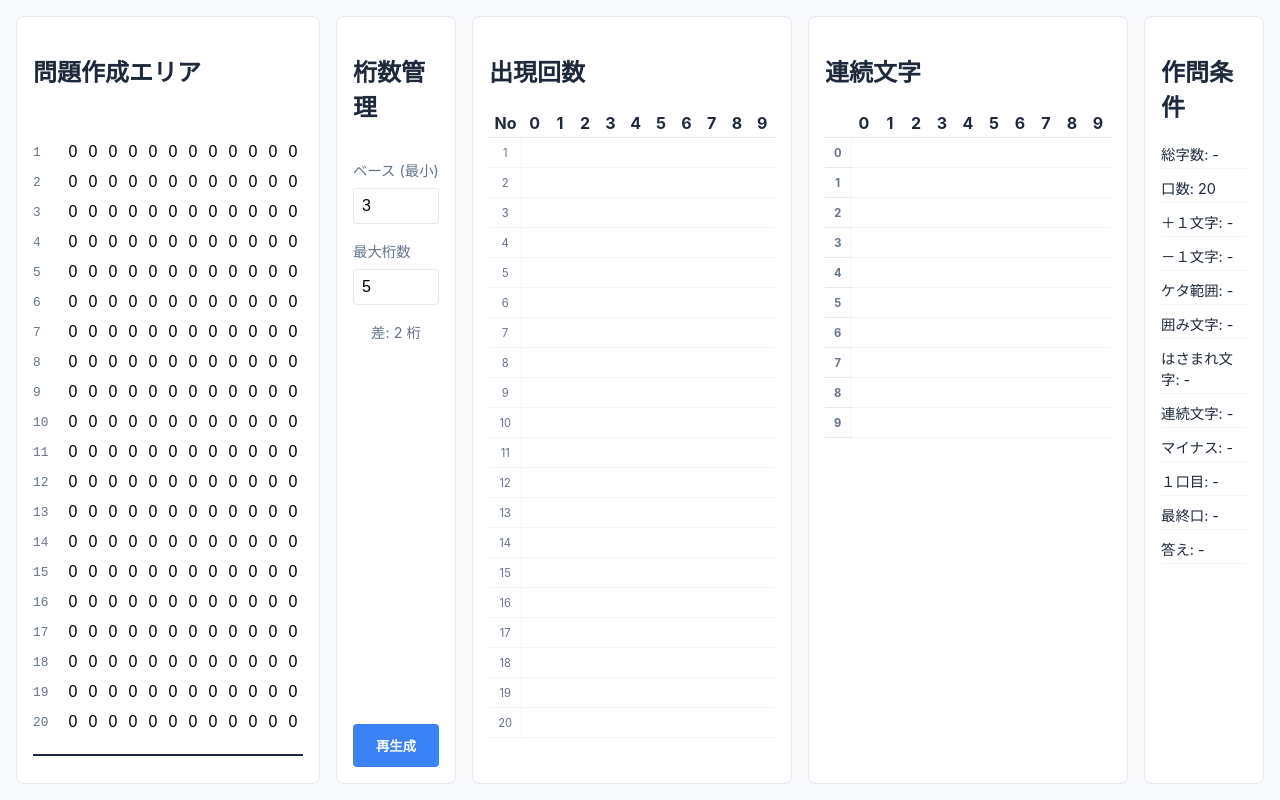
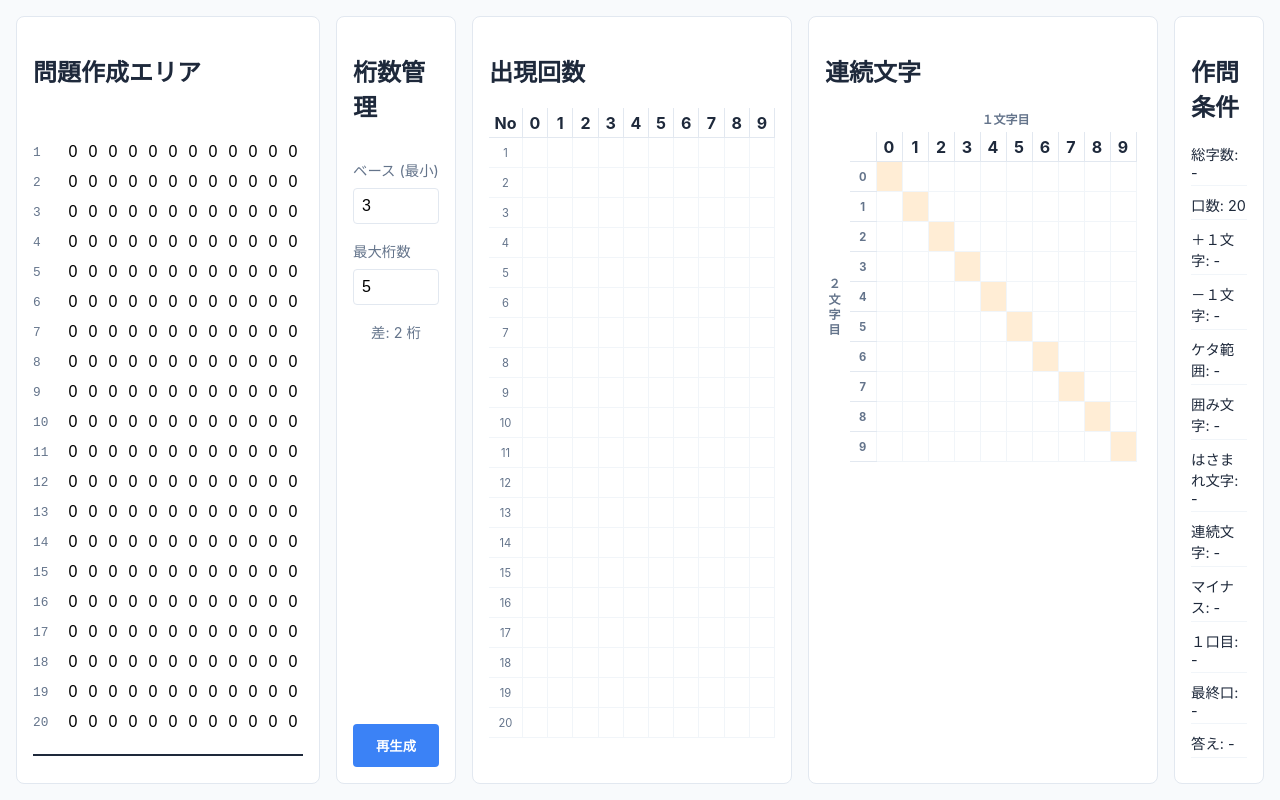
Before and after one commit to shota4327/Abacus_make_problem2, a React (Vite) app in the folder abacus_app/: page / in a window 1280 px wide. Built offline with nearby package versions, Linux system fonts and the light colour scheme.

Commit message:
連続文字エリアの見た目完成

```diff
--- a/abacus_app/src/components/ConsecutiveCounter.jsx
+++ b/abacus_app/src/components/ConsecutiveCounter.jsx
@@ -7,11 +7,19 @@ const ConsecutiveCounter = ({ consecutive }) => {
     return (
         <div className="panel stats-panel">
             <h2>連続文字</h2>
+            <div className="consecutive-wrapper">
+                <div className="vertical-label-container">
+                    <span className="axis-label vertical-text">２文字目</span>
+                </div>
+                <div className="table-content-vertical">
+                    <div className="horizontal-label-container">
+                        <span className="axis-label">１文字目</span>
+                    </div>
                     <div className="frequency-table-container">
-                <table className="frequency-table">
+                        <table className="frequency-table consecutive-table">
                             <thead>
                                 <tr>
-                            <th></th>
+                                    <th className="corner"></th>
                                     {digits.map(d1 => (
                                         <th key={`h-${d1}`}>{d1}</th>
                                     ))}
@@ -24,7 +32,10 @@ const ConsecutiveCounter = ({ consecutive }) => {
                                         {digits.map(d1 => {
                                             const count = consecutive[d1][d2];
                                             return (
-                                        <td key={`${d1}-${d2}`} className={count >= 3 ? 'warn' : ''}>
+                                                <td
+                                                    key={`${d1}-${d2}`}
+                                                    className={`${count >= 3 ? 'warn' : ''} ${d1 === d2 ? 'diagonal' : ''}`}
+                                                >
                                                     {count > 0 ? count : ''}
                                                 </td>
                                             );
@@ -35,6 +46,8 @@ const ConsecutiveCounter = ({ consecutive }) => {
                         </table>
                     </div>
                 </div>
+            </div>
+        </div>
     );
 };
 
--- a/abacus_app/src/components/Stats.css
+++ b/abacus_app/src/components/Stats.css
@@ -37,6 +37,16 @@ td.warn {
     background-color: #fee2e2;
 }
 
+td.diagonal {
+    background-color: #ffedd5;
+    /* Light orange */
+}
+
+td.diagonal.warn {
+    background-color: #fdba74;
+    /* Darker orange for warning in diagonal */
+}
+
 .consecutive-list {
     overflow-y: auto;
     flex: 1;
@@ -61,9 +71,10 @@ td.warn {
     background: white;
     z-index: 1;
     border-bottom: 1px solid var(--border-color);
+    border-right: 1px solid var(--border-color);
+    /* Added vertical border */
     padding: 2px;
     width: 20px;
-    /* Match ProblemGrid button width */
     min-width: 20px;
     box-sizing: border-box;
 }
@@ -71,11 +82,11 @@ td.warn {
 .frequency-table td {
     padding: 2px;
     border-bottom: 1px solid #f1f5f9;
+    border-right: 1px solid #f1f5f9;
+    /* Added vertical border */
     width: 20px;
-    /* Match ProblemGrid button width */
     min-width: 20px;
     height: 30px;
-    /* Match ProblemGrid row height */
     box-sizing: border-box;
 }
 
@@ -88,3 +99,81 @@ td.warn {
     font-size: 0.7rem;
     border-right: 1px solid #f1f5f9;
 }
+
+/* Consecutive Counter specific */
+.consecutive-wrapper {
+    display: flex;
+    flex-direction: row;
+    gap: 0.5rem;
+    /* Gap restored */
+    flex: 1;
+    overflow: hidden;
+}
+
+.vertical-label-container {
+    display: flex;
+    align-items: flex-start;
+    justify-content: center;
+    padding-top: 170px;
+    /* Land in the middle of rows 3-6, shifted 1 row down */
+}
+
+.vertical-text {
+    writing-mode: vertical-rl;
+    text-orientation: upright;
+    letter-spacing: 0.2rem;
+}
+
+.table-content-vertical {
+    display: flex;
+    flex-direction: column;
+    flex: 1;
+    overflow: hidden;
+}
+
+.horizontal-label-container {
+    text-align: center;
+    padding-left: 20px;
+    /* Offset for row labels */
+    margin-bottom: 4px;
+}
+
+.axis-label {
+    font-size: 0.75rem;
+    color: #64748b;
+    font-weight: bold;
+}
+
+.frequency-table .corner {
+    width: 20px;
+    height: 30px;
+    position: sticky;
+    top: 0;
+    left: 0;
+    background: white;
+    z-index: 2;
+}
+
+.consecutive-table {
+    table-layout: fixed;
+    width: 286px !important;
+    /* Wide enough (11 cols * 26px) */
+    margin: 0;
+}
+
+.consecutive-table th,
+.consecutive-table td {
+    width: 26px !important;
+    min-width: 26px !important;
+    max-width: 26px !important;
+    padding: 1px !important;
+}
+
+.consecutive-table .row-label {
+    position: sticky;
+    left: 0;
+    background: white;
+    z-index: 1;
+    width: 26px !important;
+    min-width: 26px !important;
+}
--- a/abacus_app/src/index.css
+++ b/abacus_app/src/index.css
@@ -17,7 +17,7 @@ body {
 
 .app-container {
   display: grid;
-  grid-template-columns: auto 120px 320px 320px 1fr;
+  grid-template-columns: auto 120px 320px 350px 1fr;
   gap: 1rem;
   padding: 1rem;
   height: 100vh;
```
Lines whose indentation alone changed are shown as unchanged.
